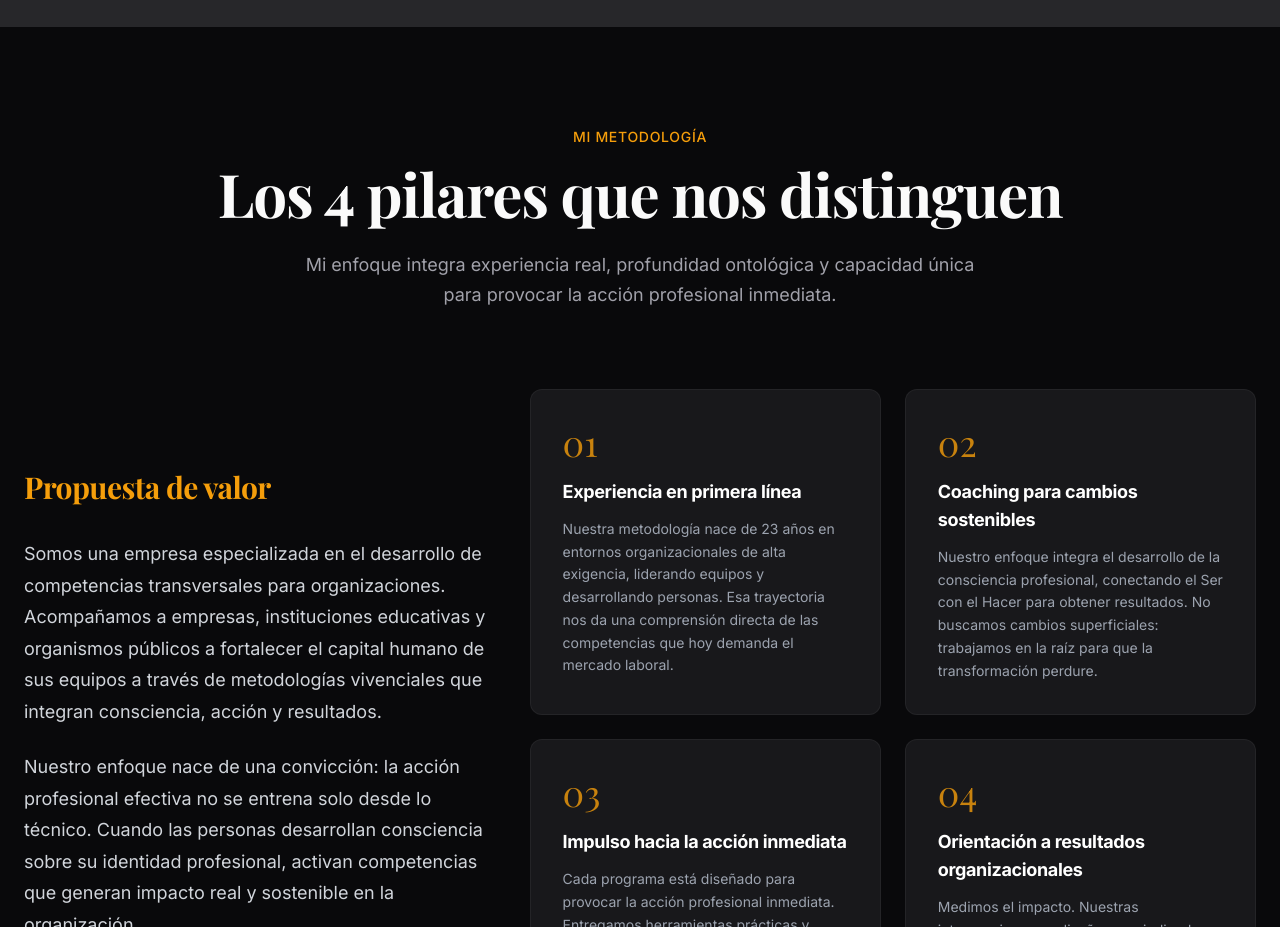
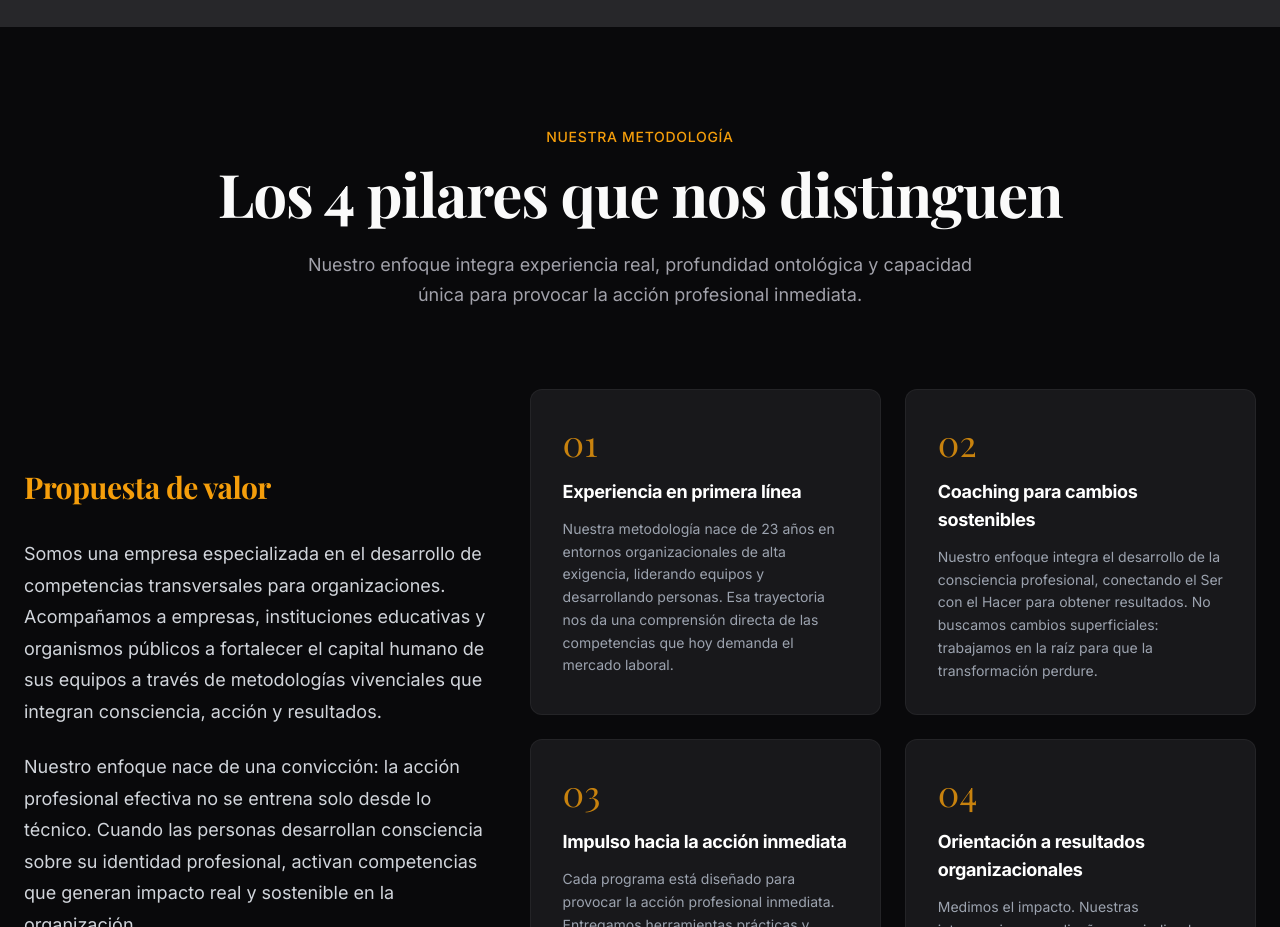
Before and after one commit to mauro6287-blip/alicia-morales-coach, a Next.js app: page / in a window 1280 px wide. Shown: the part 2620-3547 px from the top of the page. Built offline with nearby package versions, Linux system fonts and the light colour scheme; a web font is replaced by a local one.

Commit message:
Change MI METODOLOGIA to NUESTRA METODOLOGIA in PropuestaValor section

```diff
--- a/sections/PropuestaValor.tsx
+++ b/sections/PropuestaValor.tsx
@@ -32,7 +32,7 @@ export default function PropuestaValor() {
                 {/* Main Header */}
                 <div className="mb-20 text-center">
                     <span className="mb-4 inline-block text-sm font-medium uppercase tracking-wider text-primary">
-                        MI METODOLOGÍA
+                        NUESTRA METODOLOGÍA
                     </span>
                     <h2 className="mb-6 text-4xl font-bold text-foreground md:text-5xl lg:text-6xl">
                         <span className="font-[family-name:var(--font-playfair)]">
@@ -40,7 +40,7 @@ export default function PropuestaValor() {
                         </span>
                     </h2>
                     <p className="mx-auto max-w-2xl text-lg leading-relaxed text-muted">
-                        Mi enfoque integra experiencia real, profundidad ontológica y capacidad
+                        Nuestro enfoque integra experiencia real, profundidad ontológica y capacidad
                         única para provocar la acción profesional inmediata.
                     </p>
                 </div>
```
